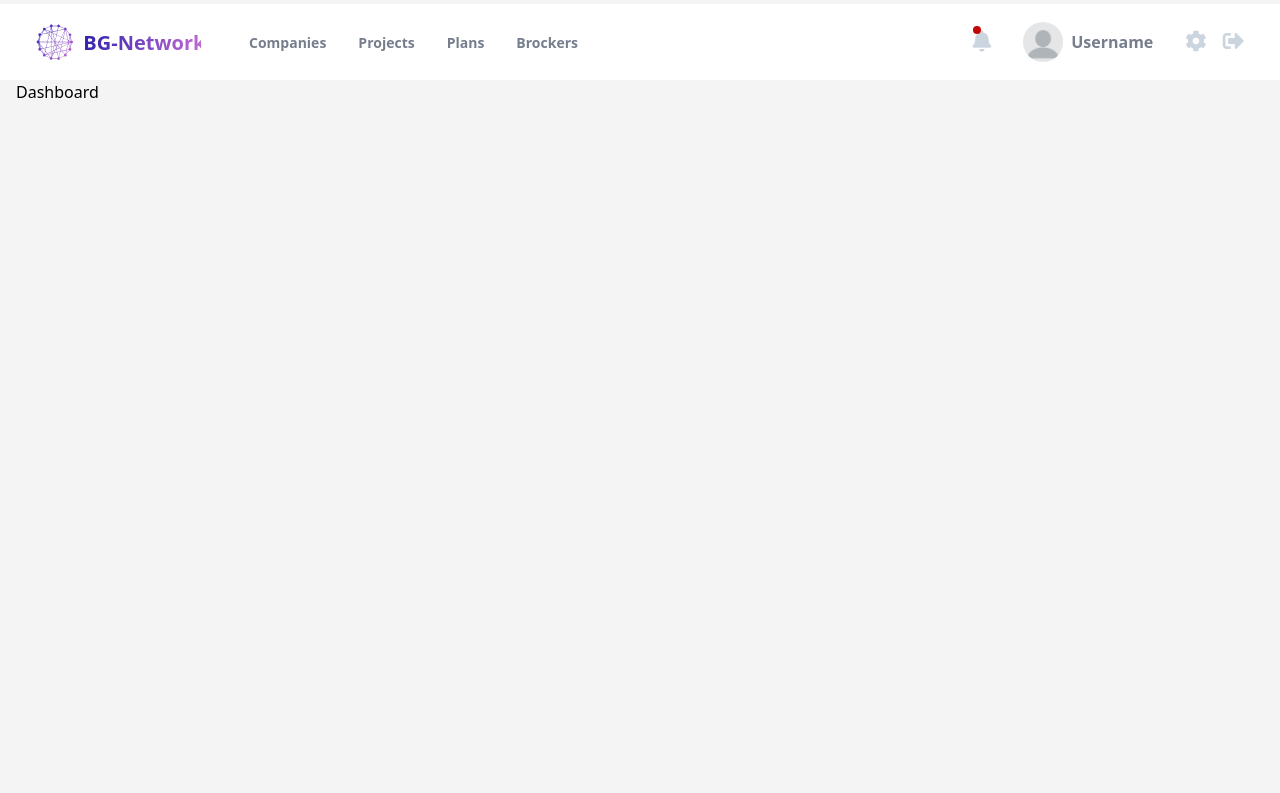
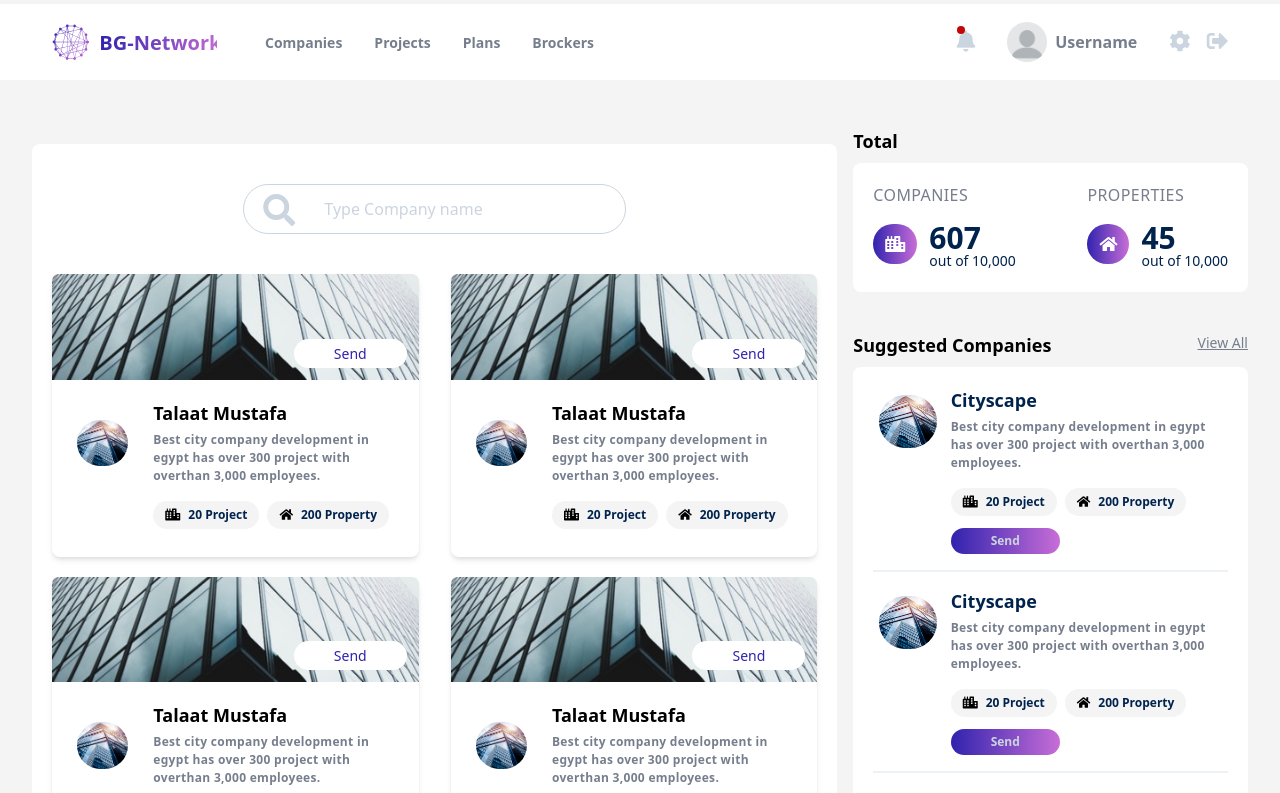
Before and after one commit to MahmoudFarid/bg-network, a Next.js app: page /dashboard in a window 1280 px wide. Shown: the top 793 px of the page. Built offline with nearby package versions, Linux system fonts and the light colour scheme.

Commit message:
Feat: Add Dashboard

```diff
--- /dev/null
+++ b/components/cards/companyCard.js
@@ -0,0 +1,43 @@
+import Link from 'next/link'
+
+export default function CompanyCard() {
+  return (
+    <div className="bg-white border-none shadow-md rounded-lg">
+      <div className="relative">
+        <img src="/assets/company-cover.jpg" alt="company" />
+        <button className="absolute bottom-0 right-0 bg-white text-primaryText text-sm m-3 py-1 px-10 rounded-full transition duration-700 ease-in-out hover:bg-primaryText hover:text-white focus:outline-none">
+          Send
+        </button>
+      </div>
+
+      <div className="flex justify-start p-5">
+        <div className="w-1/4 mr-5 mt-5">
+          <img
+            src="/assets/company-pic.jpg"
+            alt="company"
+            className="block w-10/12 rounded-full mx-auto"
+          />
+        </div>
+        <div className="item w-full">
+          <Link href="/">
+            <a className="text-black font-extrabold text-lg hover:text-primaryText focus:outline-none">
+              Talaat Mustafa
+            </a>
+          </Link>
+          <p className="text-secondaryLight text-xs tracking-wide font-semibold mb-4 mt-1">
+            Best city company development in egypt has over 300 project with overthan 3,000
+            employees.
+          </p>
+          <div className="inline-block mr-2 mb-2 py-1 pt-0 px-3 bg-bgLight text-black rounded-full">
+            <i className="fas fa-city fa-xs text-black mr-2"></i>
+            <span className="text-xs text-secondary font-semibold">20 Project</span>
+          </div>
+          <div className="inline-block mr-2 py-1 pt-0 px-3 bg-bgLight text-black rounded-full">
+            <i className="fas fa-home fa-xs text-black mr-2"></i>
+            <span className="text-xs text-secondary font-semibold">200 Property</span>
+          </div>
+        </div>
+      </div>
+    </div>
+  )
+}
--- /dev/null
+++ b/components/cards/companyInfo.js
@@ -0,0 +1,40 @@
+import Link from 'next/link'
+
+export default function CompanyInfo() {
+  return (
+    <div>
+      <div className="flex justify-start">
+        <div className="w-1/4 mr-2 mt-2">
+          <img
+            src="/assets/company-pic.jpg"
+            alt="company"
+            className="block w-10/12 rounded-full mx-auto"
+          />
+        </div>
+        <div className="item w-full">
+          <Link href="/">
+            <a className="text-secondary font-semibold text-lg hover:text-primaryText focus:outline-none">
+              Cityscape
+            </a>
+          </Link>
+          <p className="text-secondaryLight text-xs tracking-wide font-semibold mb-4 mt-1">
+            Best city company development in egypt has over 300 project with overthan 3,000
+            employees.
+          </p>
+          <div className="inline-block mr-2 mb-2 py-1 pt-0 px-3 bg-bgLight text-black rounded-full">
+            <i className="fas fa-city fa-xs text-black mr-2"></i>
+            <span className="text-xs text-secondary font-semibold">20 Project</span>
+          </div>
+          <div className="inline-block mr-2 py-1 pt-0 px-3 bg-bgLight text-black rounded-full">
+            <i className="fas fa-home fa-xs text-black mr-2"></i>
+            <span className="text-xs text-secondary font-semibold">200 Property</span>
+          </div>
+          <button className="block py-1 px-10 mt-1 bg-primary text-gray-400 text-xs font-semibold rounded-full hover:text-white focus:outline-none">
+            Send
+          </button>
+        </div>
+      </div>
+      <hr className="my-4 border border-gray-200" />
+    </div>
+  )
+}
--- a/components/core/header.js
+++ b/components/core/header.js
@@ -1,28 +1,26 @@
-import { useState } from "react";
-import Link from "next/link";
+import { useState } from 'react'
+import Link from 'next/link'
 
 export default function Header() {
-  const [isOpen, setIsOpen] = useState(false);
+  const [isOpen, setIsOpen] = useState(false)
 
   return (
     <div className="bg-white p-5 mt-1">
-      <nav className="container">
+      <nav className="container-fluid">
         <div className="flex items-center justify-between flex-wrap">
           <div className="flex items-center flex-shrink-0 text-white mr-6">
             <Link href="/dashboard">
-              <img src="/assets/logo.svg" alt="logo" />
+              <img src="/assets/logo.svg" alt="logo" className="cursor-pointer" />
             </Link>
           </div>
           <div className="block lg:hidden">
             <button
               className="flex items-center px-3 py-2 border rounded text-primaryText border-primaryText focus:outline-none"
-              onClick={() => setIsOpen(!isOpen)}
-            >
+              onClick={() => setIsOpen(!isOpen)}>
               <svg
                 className="fill-current h-3 w-3"
                 viewBox="0 0 20 20"
-                xmlns="http://www.w3.org/2000/svg"
-              >
+                xmlns="http://www.w3.org/2000/svg">
                 <title>Menu</title>
                 <path d="M0 3h20v2H0V3zm0 6h20v2H0V9zm0 6h20v2H0v-2z" />
               </svg>
@@ -30,15 +28,14 @@
           </div>
           <div
             className={`w-full block flex-grow pl-6 pb-6 mt-3 transition duration-300 ease-in-out lg:flex lg:items-center lg:w-auto lg:pb-0 lg:mt-0 lg:opacity-100 ${
-              isOpen ? "block" : "hidden"
-            }`}
-          >
+              isOpen ? 'block' : 'hidden'
+            }`}>
             <div className="text-sm lg:flex-grow">
-                <a
-                href="#responsive-header"
-                className="block mt-4 mr-8 font-semibold text-secondaryLight hover:text-primaryText lg:inline-block lg:mt-0">
+              <Link href="/companies">
+                <a className="block mt-4 mr-8 font-semibold text-secondaryLight hover:text-primaryText lg:inline-block lg:mt-0">
                   Companies
                 </a>
+              </Link>
               <a
                 href="#responsive-header"
                 className="block mt-4 mr-8 font-semibold text-secondaryLight hover:text-primaryText lg:inline-block lg:mt-0">
@@ -46,14 +43,12 @@
               </a>
               <a
                 href="#responsive-header"
-                className="block mt-4 mr-8 font-semibold text-secondaryLight hover:text-primaryText lg:inline-block lg:mt-0"
-              >
+                className="block mt-4 mr-8 font-semibold text-secondaryLight hover:text-primaryText lg:inline-block lg:mt-0">
                 Plans
               </a>
               <a
                 href="#responsive-header"
-                className="block mt-4 mr-8 font-semibold text-secondaryLight hover:text-primaryText lg:inline-block lg:mt-0"
-              >
+                className="block mt-4 mr-8 font-semibold text-secondaryLight hover:text-primaryText lg:inline-block lg:mt-0">
                 Brockers
               </a>
             </div>
@@ -65,9 +60,7 @@
                   <i className="fas fa-bell fa-lg"></i>
                   <span className="absolute top-0 left-0 h-2 w-2 rounded-full bg-danger"></span>
                 </span>
-                <span
-                  className="font-semibold text-secondaryLight block hover:text-primaryText lg:hidden"
-                >
+                <span className="font-semibold text-secondaryLight block hover:text-primaryText lg:hidden">
                   Notification
                 </span>
               </a>
@@ -80,9 +73,7 @@
                     className="profile-img rounded-full h-10 w-10 absolute top-0"
                   />
                 </div>
-                <span
-                  className="font-semibold text-secondaryLight hover:text-primaryText"
-                >
+                <span className="font-semibold text-secondaryLight hover:text-primaryText">
                   Username
                 </span>
               </a>
@@ -102,9 +93,9 @@
       </nav>
       <style jsx>{`
         .profile-img {
-          top: -8px
+          top: -8px;
         }
       `}</style>
     </div>
-  );
+  )
 }
--- /dev/null
+++ b/pages/companies.js
@@ -0,0 +1,34 @@
+import CompanyCard from './../components/cards/companyCard';
+
+export default function Companies() {
+    return (
+        <div className="container-fluid mb-16">
+              <div className="relative w-2/3 mx-auto my-10 md:w-1/2 lg:w-5/12">
+                <i className="icon fas fa-search fa-2x absolute inline-block text-gray-400"></i>
+                <input
+                  className="appearance-none block w-full bg-white text-secondary placeholder-gray-400 border border-gray-400 rounded-full p-3 pl-20 focus:outline-none focus:border-primary"
+                  id="search"
+                  type="search"
+                  name="search"
+                  autoComplete="off"
+                  placeholder="Type Company name"
+                />
+              </div>
+
+            <div className="bg-white p-5 rounded-lg">
+              <div className="grid grid-cols-1 gap-5 md:grid-cols-2 lg:grid-cols-3">
+                <CompanyCard />
+                <CompanyCard />
+                <CompanyCard />
+                <CompanyCard />
+              </div>
+            </div>
+            <style jsx>{`
+                .icon {
+                top: 10px;
+                left: 20px;
+                }
+            `}</style>
+        </div>
+        )
+}
--- a/pages/dashboard.js
+++ b/pages/dashboard.js
@@ -1,7 +1,94 @@
+import Link from 'next/link'
+import CompanyCard from '../components/cards/companyCard'
+import CompanyInfo from '../components/cards/companyInfo'
+
 export default function Dashboard() {
   return (
-    <div className="container">
-      <h1>Dashboard</h1>
+    <div className="container-fluid">
+      <div className="grid grid-cols-1 row-gap-4 mb-16 xl:grid-cols-3 xl:gap-4">
+        <div className="col-span-2 bg-white p-5 rounded-lg mt-16">
+          <div className="relative w-1/2 mx-auto mt-5 mb-10">
+            <i className="icon fas fa-search fa-2x absolute inline-block text-gray-400"></i>
+            <input
+              className="appearance-none block w-full text-secondary placeholder-gray-400 border border-gray-400 rounded-full p-3 pl-20 focus:outline-none focus:border-primary"
+              id="search"
+              type="search"
+              name="search"
+              autoComplete="off"
+              placeholder="Type Company name"
+            />
+          </div>
+          <div className="grid grid-cols-1 col-gap-8 row-gap-5 md:grid-cols-2">
+            <CompanyCard />
+            <CompanyCard />
+            <CompanyCard />
+            <CompanyCard />
+          </div>
+        </div>
+
+        <div className="mt-10 lg:mt-12">
+          <div className="mb-10">
+            <h2 className="text-black font-bold text-lg mb-2">Total</h2>
+            <div className="bg-white p-5 rounded-lg">
+              <div className="flex justify-start lg:justify-between">
+                <div className="w-1/2">
+                  <p className="text-secondaryLight uppercase tracking-wide mb-2">Companies</p>
+                  <Link href="/companies">
+                    <a className="focus:outline-none">
+                      <div className="flex justify-start items-center">
+                        <div className="bg-primary rounded-full p-2 px-3 mr-3 h-full">
+                          <i className="fas fa-city fa-md text-white"></i>
+                        </div>
+                        <div className="text-secondary hover:text-primaryText">
+                          <p className="text-3xl font-semibold -mb-3">607</p>
+                          <span className="text-sm">out of 10,000</span>
+                        </div>
+                      </div>
+                    </a>
+                  </Link>
+                </div>
+                <div>
+                  <p className="text-secondaryLight uppercase tracking-wide mb-2">Properties</p>
+                  <Link href="/">
+                    <a className="focus:outline-none">
+                      <div className="flex justify-start items-center">
+                        <div className="bg-primary rounded-full p-2 px-3 mr-3 h-full">
+                          <i className="fas fa-home fa-md text-white"></i>
+                        </div>
+                        <div className="text-secondary hover:text-primaryText">
+                          <p className="text-3xl font-semibold -mb-3">45</p>
+                          <span className="text-sm">out of 10,000</span>
+                        </div>
+                      </div>
+                    </a>
+                  </Link>
+                </div>
+              </div>
+            </div>
+          </div>
+          <div>
+            <div className="flex justify-between">
+              <h2 className="text-black font-bold text-lg mb-2">Suggested Companies</h2>
+              <Link href="/companies">
+                <a className="text-secondaryLight text-sm underline hover:text-primaryText focus:outline-none">
+                  View All
+                </a>
+              </Link>
+            </div>
+            <div className="bg-white p-5 rounded-lg">
+              <CompanyInfo />
+              <CompanyInfo />
+              <CompanyInfo />
+            </div>
+          </div>
+        </div>
+      </div>
+      <style jsx>{`
+        .icon {
+          top: 10px;
+          left: 20px;
+        }
+      `}</style>
     </div>
   )
 }
--- a/public/styles/globalStyles.css
+++ b/public/styles/globalStyles.css
@@ -1,3 +1,11 @@
 body {
-    background-color: #f4f4f4;
+  background-color: #f4f4f4;
 }
+
+.container-fluid {
+  width: 100%;
+  padding-left: 2rem;
+  padding-right: 2rem;
+  margin-left: auto;
+  margin-right: auto;
+}
--- a/public/styles/tailwind.css
+++ b/public/styles/tailwind.css
@@ -3,8 +3,8 @@
 @import 'tailwindcss/utilities';
 
 .linearGradient {
-    background: linear-gradient(90deg, #3023AE 0%, #C86DD7 100%);
+  background: linear-gradient(90deg, #3023ae 0%, #c86dd7 100%);
 }
 .bg-primary {
-    @apply linearGradient
+  @apply linearGradient;
 }
```
Also changed, not shown: tailwind.config.js (+3 -27 lines), public/assets/company-cover.jpg (added), public/assets/company-pic.jpg (added). Lines whose indentation alone changed are shown as unchanged.
